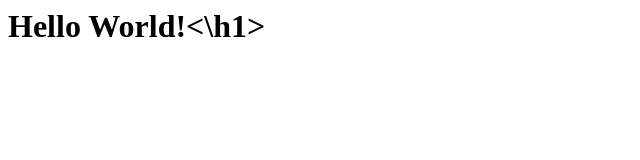
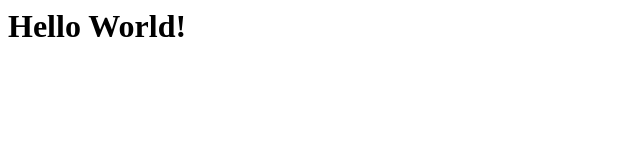
Before and after one commit to sonfed/hihi, a plain HTML site: page index.html in a window 1280 px wide. Shown: the whole page, without its empty margins (0-640 px from the left). Drawn offline with Linux system fonts and the light colour scheme.

Commit message:
Update index.html

```diff
--- a/index.html
+++ b/index.html
@@ -1 +1 @@
-<h1> Hello World!<\h1>
+<h1> Hello World!</h1>
```
